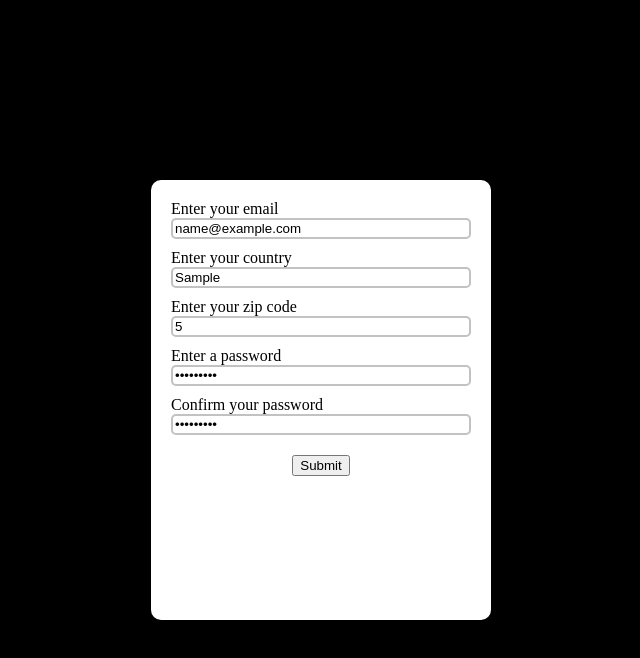
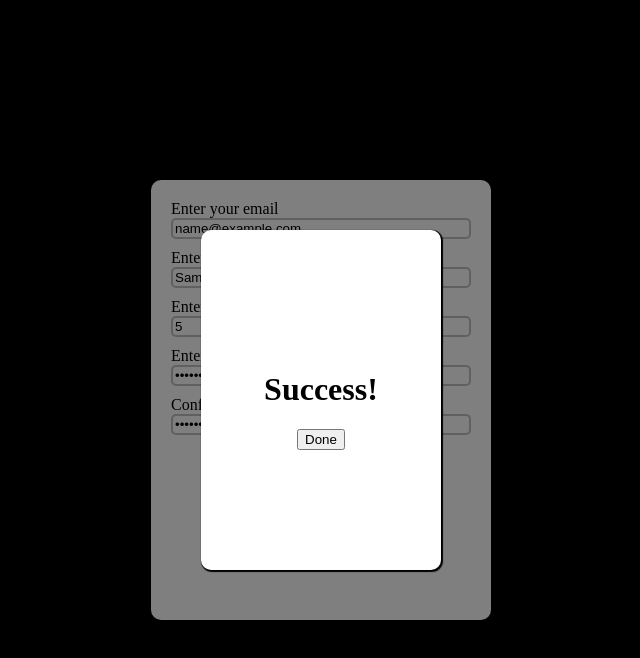
Before and after one commit to lucasahu/simple-form, a website built with webpack: page dist/index.html in a window 1280 px wide. Both pictures are taken after typing "name@example.com", "Sample", "5", "Sample123", "Sample123" into the empty fields and a click on the button "Submit". Shown: the whole page, without its empty margins (319-959 px from the left). Built offline with nearby package versions, Linux system fonts and the light colour scheme.

Commit message:
Add success prompt for when the form is completed successfully

```diff
--- /dev/null
+++ b/src/components/foreground.js
@@ -0,0 +1,5 @@
+const foreground = document.createElement('div');
+
+foreground.classList.add('foreground');
+
+export { foreground };
--- /dev/null
+++ b/src/components/successPrompt.js
@@ -0,0 +1,7 @@
+const successPrompt = document.createElement('div');
+
+successPrompt.classList.add('success-prompt');
+
+successPrompt.innerHTML = '<h1 class="prompt-title">Success!</h1><button class="success-button">Done</button>';
+
+export { successPrompt };
--- a/src/index.js
+++ b/src/index.js
@@ -3,7 +3,9 @@ import { checkPasswordMatch } from "./modules/checkPasswordMatch";
 import { checkRange } from "./modules/checkRange";
 import { checkType } from "./modules/checkType";
 import { checkValue } from "./modules/checkValue";
-import { successTest } from "./modules/successTest";
+import { successPrompt } from "./components/successPrompt";
+import { foreground } from "./components/foreground";
+
 import "./style.css";
 
 const form = document.getElementById('form-element');
@@ -13,6 +15,20 @@ const zipCode = document.getElementById('zip-code');
 const password = document.getElementById('password');
 const confirmPassword = document.getElementById('confirm-password');
 const submitButton = document.getElementById('submit-button');
+
+function reloadPage() {
+    location.reload();
+}
+
+function successTest() {
+    if (email.validity.valid && country.validity.valid && zipCode.validity.valid && password.validity.valid && confirmPassword.value === password.value) {
+        const body = document.querySelector('body');
+        body.appendChild(foreground);
+        foreground.appendChild(successPrompt);
+        const successBtn = document.querySelector('.success-button');
+        successBtn.addEventListener('click', reloadPage);
+    }
+}
 
 function validator() {
     checkEmpty.bind(this)();
@@ -39,8 +55,6 @@ function finalCheck() {
     validateAll();
 }
 
-//Have to figure out how to arrange validation functions into modules and make it work.
-
 email.addEventListener('input', validator);
 country.addEventListener('input', validator);
 zipCode.addEventListener('input', validator);
--- a/src/modules/successTest.js
+++ /dev/null
@@ -1,8 +0,0 @@
-
-function successTest() {
-    if (email.validity.valid && country.validity.valid && zipCode.validity.valid && password.validity.valid && confirmPassword.value === password.value) {
-        console.log('success');
-    }
-}
-
-export { successTest };
--- a/src/style.css
+++ b/src/style.css
@@ -1,3 +1,5 @@
+/* have to improve styling on the form and success prompt */
+
 html, body {
     margin: 0;
     padding: 0;
@@ -59,3 +61,26 @@ input:invalid {
 form input:not(:focus):valid, form input:not(:focus):invalid {
     border: 2px solid rgba(0, 0, 0, 0.24);
 }
+
+.success-prompt {
+    display: flex;
+    flex-direction: column;
+    justify-content: center;
+    align-items: center;
+    background-color: white;
+    border-radius: 10px;
+    padding: 20px;
+    height: 300px;
+    width: 200px;
+    box-shadow: 1px 1px 1px 1px;
+}
+
+.foreground {
+    display: flex;
+    justify-content: center;
+    align-items: center;
+    position: absolute;
+    width: 100vw;
+    height: 100vh;
+    background-color: rgba(0, 0, 0, 0.5);
+}
--- a/webpack.config.js
+++ b/webpack.config.js
@@ -11,7 +11,7 @@ module.exports = {
     checkValue: './src/modules/checkValue.js',
     emptyErrorGenerator: './src/modules/emptyErrorGenerator.js',
     typeErrorGenerator: './src/modules/typeErrorGenerator.js',
-    successTest: './src/modules/successTest.js'
+    successPrompt: './src/components/successPrompt.js'
   },
   devtool: 'inline-source-map',
   output: {
```
Also changed, not shown: dist/index.bundle.js, dist/successPrompt.bundle.js (added), src/components/successPromt.js (deleted).
